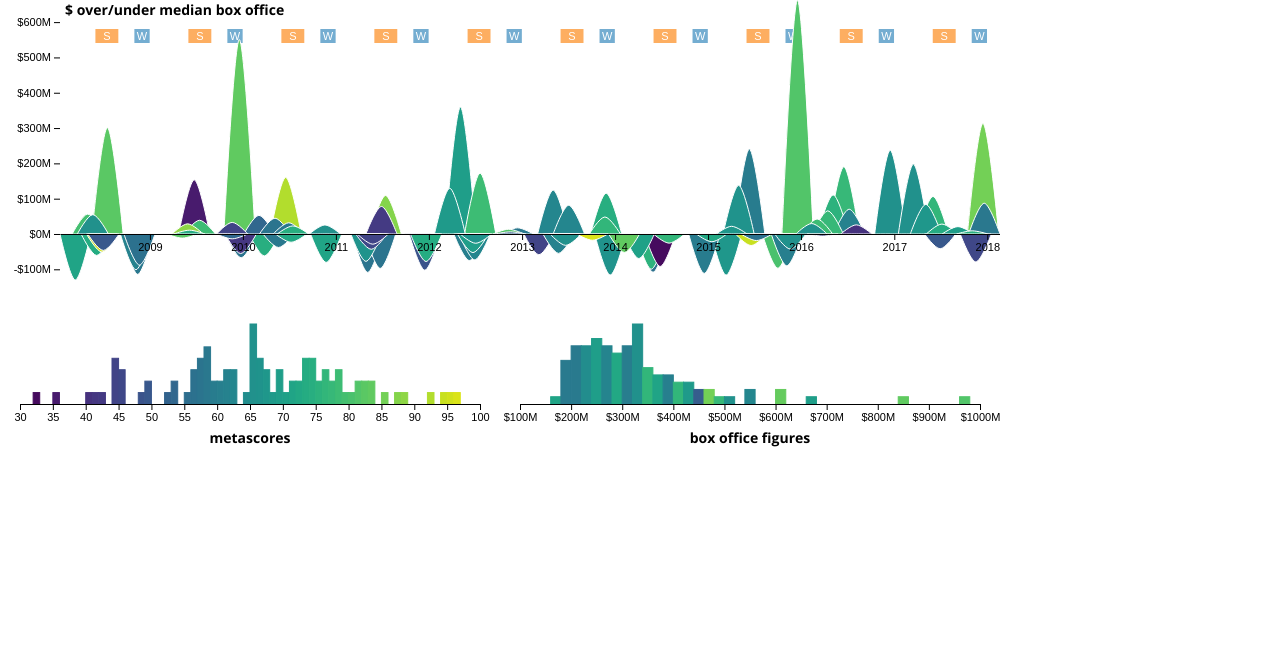
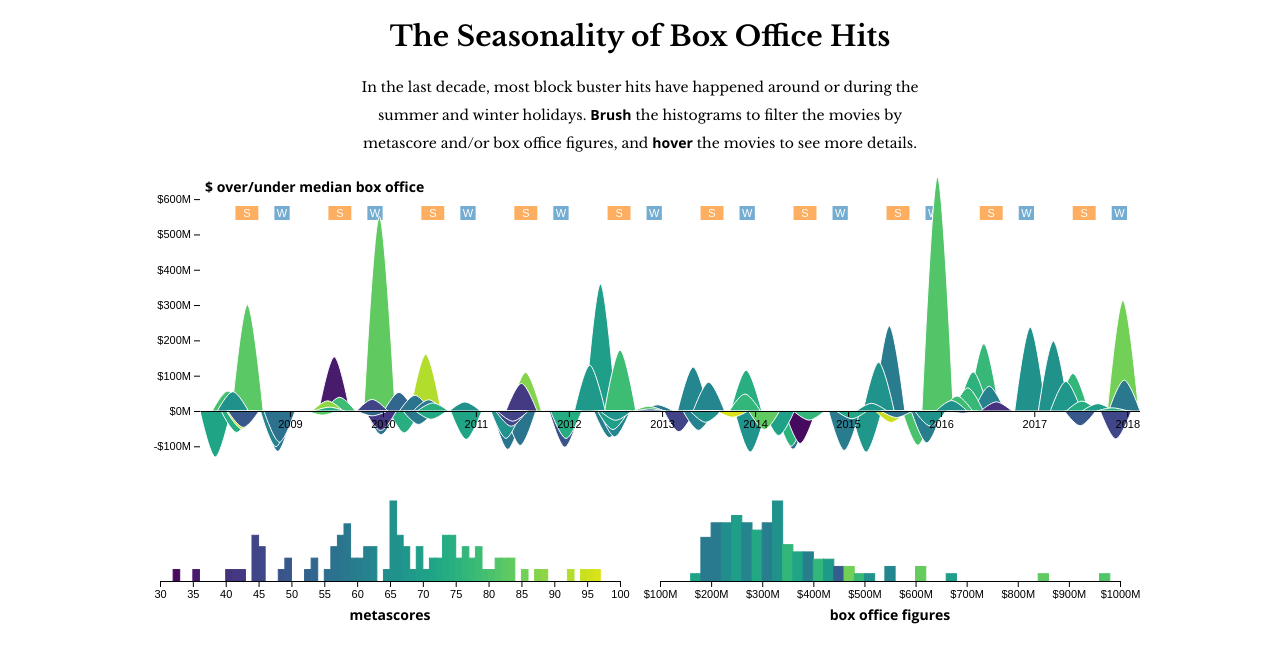
Before and after one commit to sxywu/react-d3-example, a React (Create React App) app: page / in a window 1280 px wide. Shown: the top 662 px of the page. Built offline with nearby package versions, Linux system fonts and the light colour scheme.

Commit message:
Add title and text

```diff
--- a/src/App.js
+++ b/src/App.js
@@ -53,9 +53,12 @@ class App extends Component {
 
   render() {
     return (
-      <div>
-
-        <div>
+      <div style={{width: 1000, margin: 'auto'}}>
+        <h1>The Seasonality of Box Office Hits</h1>
+        <p style={{width: 600, lineHeight: 2, margin: 'auto', marginBottom: 20}}>
+In the last decade, most block buster hits have happened around or during the summer and winter holidays.  <strong>Brush</strong> the histograms to filter the movies by metascore and/or box office figures, and <strong>hover</strong> the movies to see more details.
+        </p>
+        <div style={{position: 'relative'}}>
           <div style={{position: 'absolute', left: '65px'}}>
             <strong>$ over/under median box office</strong>
           </div>
@@ -64,7 +67,7 @@ class App extends Component {
 
         <div style={{display: 'inline-block'}}>
           <Histogram {...this.state} attr='score' updateFilters={this.updateFilters} />
-          <div style={{textAlign: 'center'}}>
+          <div>
             <strong>metascores</strong>
           </div>
         </div>
@@ -72,7 +75,7 @@ class App extends Component {
         <div style={{display: 'inline-block'}}>
           <Histogram {...this.state} attr='boxOffice'
             format={d => `$${parseInt(d/ 1000000)}M`} updateFilters={this.updateFilters} />
-          <div style={{textAlign: 'center'}}>
+          <div>
             <strong>box office figures</strong>
           </div>
         </div>
--- a/src/index.css
+++ b/src/index.css
@@ -3,6 +3,7 @@ body {
   padding: 0;
   font-family: 'Libre Baskerville', serif;
   font-size: 14px;
+  text-align: center;
 }
 
 h1, h2, h3 {
```
